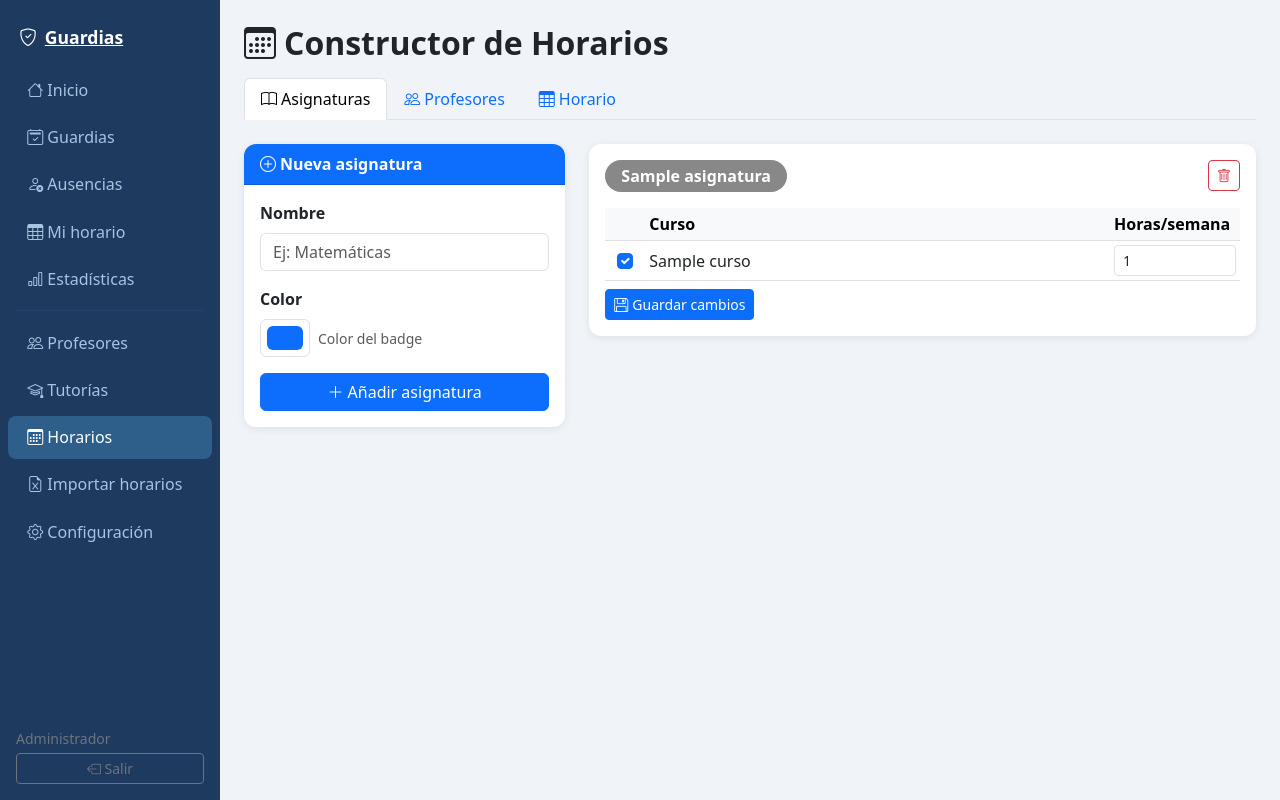
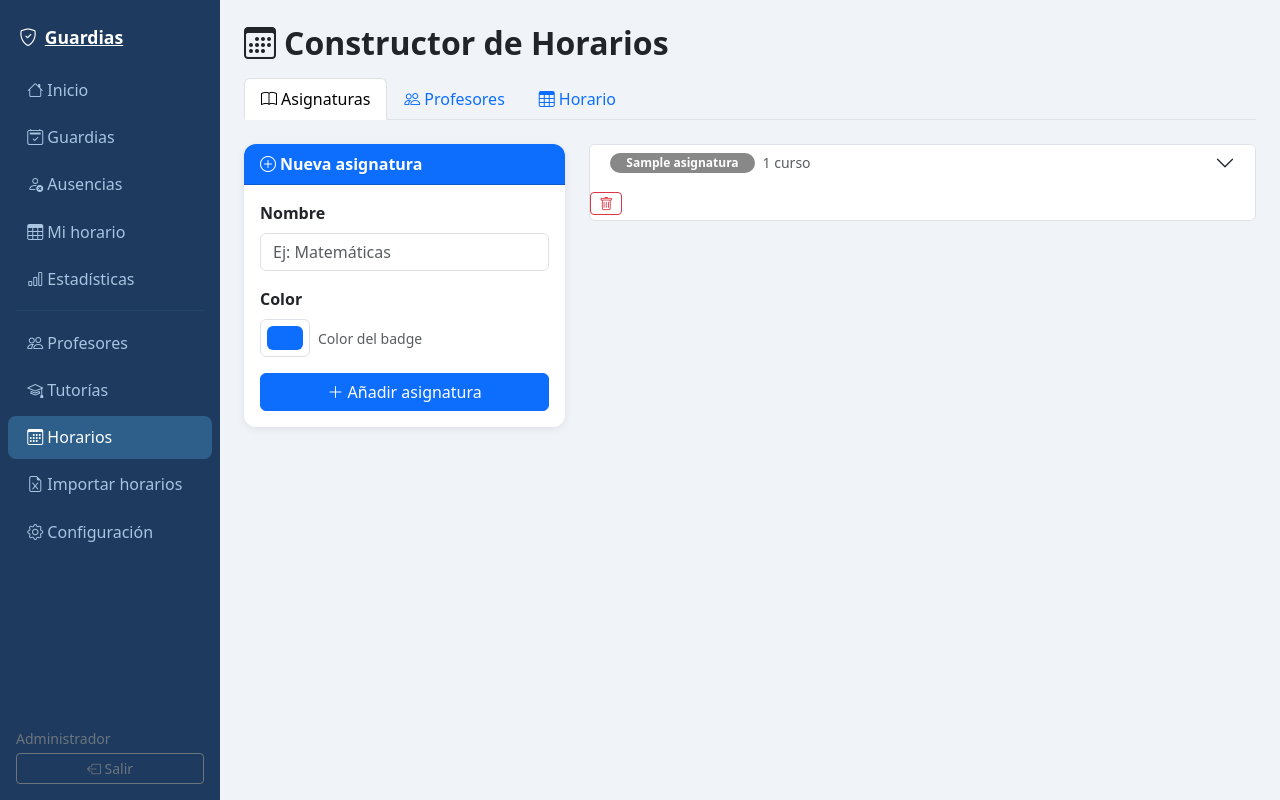
Before and after one commit to gajajaja010/guardias-colegio, a Flask app: page /horarios-construccion in a window 1280 px wide. Run offline with Flask 3, Linux system fonts and the light colour scheme; a user stored in the database is signed in; tables that the repository leaves empty hold one stand-in row (values such as "Sample post").

Commit message:
Asignaturas: acordeón desplegable con cursos y horas

```diff
--- a/templates/horarios_construccion.html
+++ b/templates/horarios_construccion.html
@@ -57,24 +57,33 @@
     </div>
   </div>
 
-  {# — Lista de asignaturas como cards — #}
+  {# — Lista de asignaturas como acordeón — #}
   <div class="col-md-8">
     {% if asignaturas %}
+    <div class="accordion" id="acordeonAsignaturas">
       {% for asig in asignaturas %}
-      <div class="card mb-3">
-        <div class="card-body">
-          <div class="d-flex justify-content-between align-items-start mb-3">
-            <span class="badge rounded-pill px-3 py-2 fw-semibold fs-6" style="background:{{ asig.color }}">
+      <div class="accordion-item border rounded mb-2">
+        <h2 class="accordion-header">
+          <button class="accordion-button collapsed py-2 gap-2" type="button"
+                  data-bs-toggle="collapse" data-bs-target="#asig_{{ asig.id }}">
+            <span class="badge rounded-pill px-3 py-1 fw-semibold" style="background:{{ asig.color }}">
               {{ asig.nombre }}
             </span>
+            {% set n = asig.curso_requisitos | length %}
+            <small class="text-muted">
+              {% if n %}{{ n }} curso{{ 's' if n != 1 }}{% else %}Sin cursos asignados{% endif %}
+            </small>
             <form method="post" action="{{ url_for('eliminar_asignatura_hc', id=asig.id) }}"
-                  onsubmit="return confirm('¿Eliminar «{{ asig.nombre }}»? Se borrarán todos sus requisitos y asignaciones.')">
-              <button type="submit" class="btn btn-outline-danger btn-sm" title="Eliminar asignatura">
+                  onsubmit="return confirm('¿Eliminar «{{ asig.nombre }}»?')"
+                  class="ms-auto me-2" onclick="event.stopPropagation()">
+              <button type="submit" class="btn btn-outline-danger btn-sm py-0 px-2" title="Eliminar">
                 <i class="bi bi-trash"></i>
               </button>
             </form>
-          </div>
-
+          </button>
+        </h2>
+        <div id="asig_{{ asig.id }}" class="accordion-collapse collapse">
+          <div class="accordion-body pt-2">
             {% if cursos %}
             <form method="post" action="{{ url_for('guardar_requisitos_asignatura_hc', asig_id=asig.id) }}">
               <table class="table table-sm mb-2">
@@ -90,7 +99,7 @@
                   {% set req = asig.curso_requisitos | selectattr('curso_id', 'equalto', curso.id) | list | first %}
                   <tr>
                     <td class="align-middle text-center">
-                    <input class="form-check-input curso-check" type="checkbox"
+                      <input class="form-check-input" type="checkbox"
                              name="curso_ids" value="{{ curso.id }}"
                              id="chk_{{ asig.id }}_{{ curso.id }}"
                              {% if req %}checked{% endif %}
@@ -119,7 +128,9 @@
             {% endif %}
           </div>
         </div>
+      </div>
       {% endfor %}
+    </div>
     {% else %}
       <div class="card">
         <div class="card-body text-center text-muted py-5">
```
Lines whose indentation alone changed are shown as unchanged.
